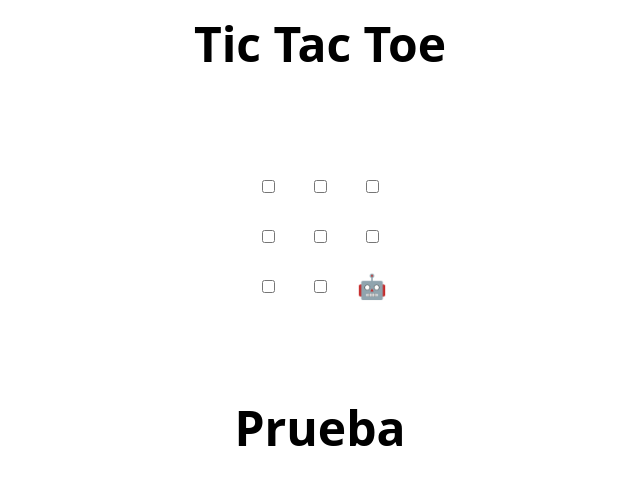
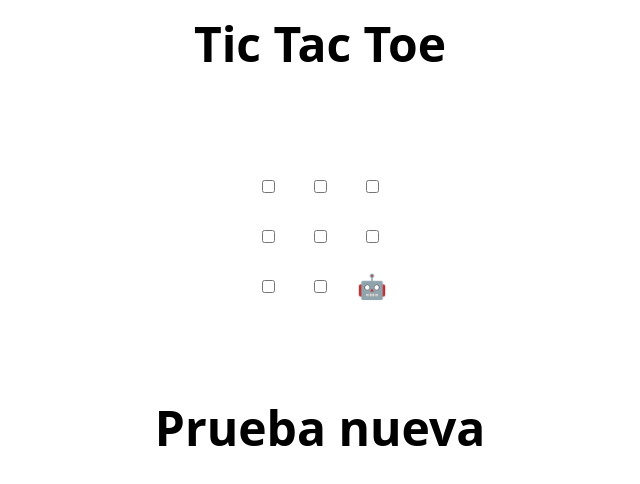
Before and after one commit to SanstiVG/skills-review-pull-requests, a plain HTML site: page index.html in a window 1280 px wide. Shown: the whole page, without its empty margins (320-960 px from the left). Drawn offline with Linux system fonts and the light colour scheme.

Commit message:
Update nueva index.html
dsad

```diff
--- a/index.html
+++ b/index.html
@@ -48,7 +48,7 @@
 </table>
 
 <h2 hidden>Game over, refresh to play again 🧑‍💻 🤖!</h2>
-<h1>Prueba</h1>
+<h1>Prueba nueva</h1>
 
 
 <script>
```
